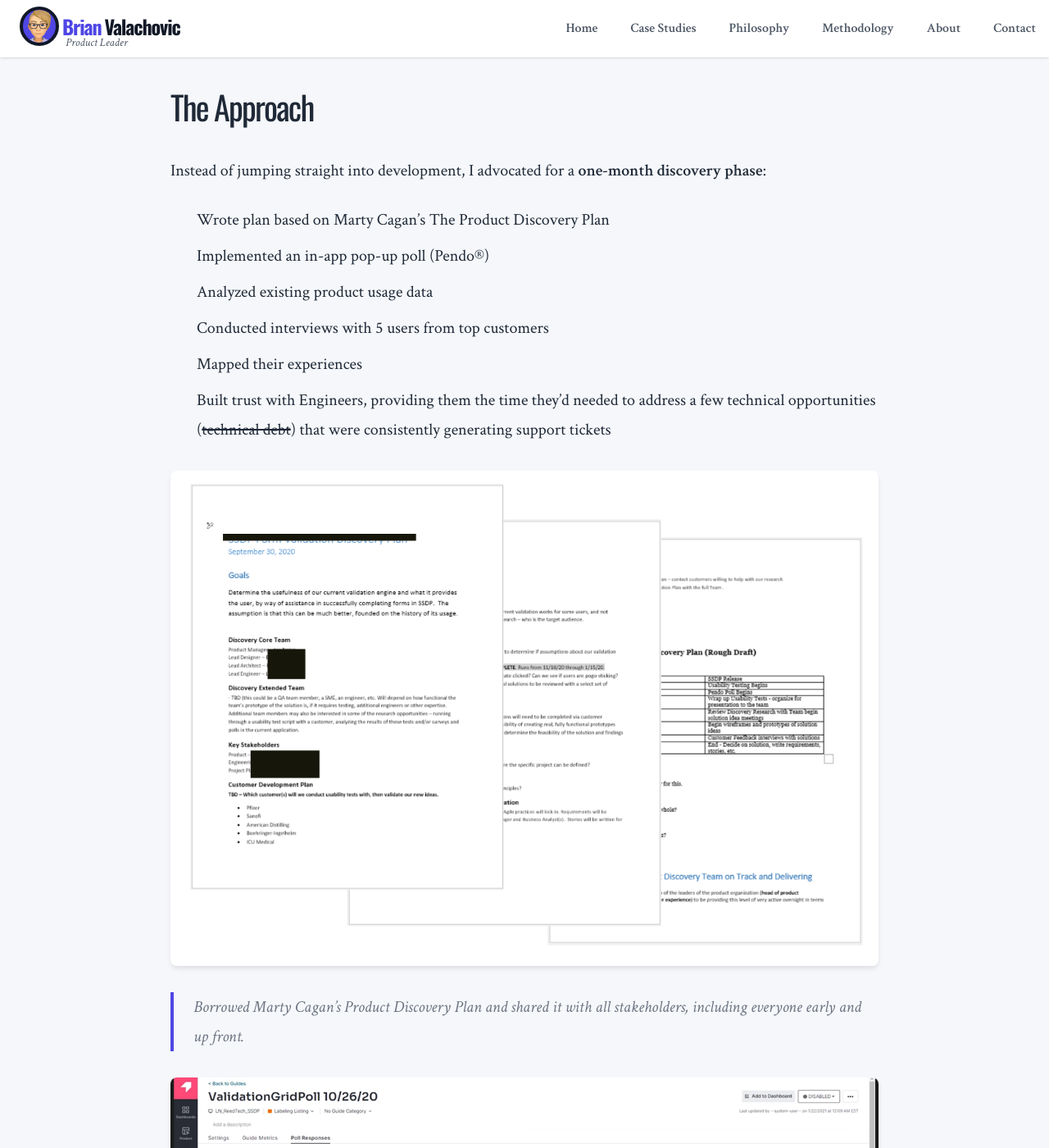
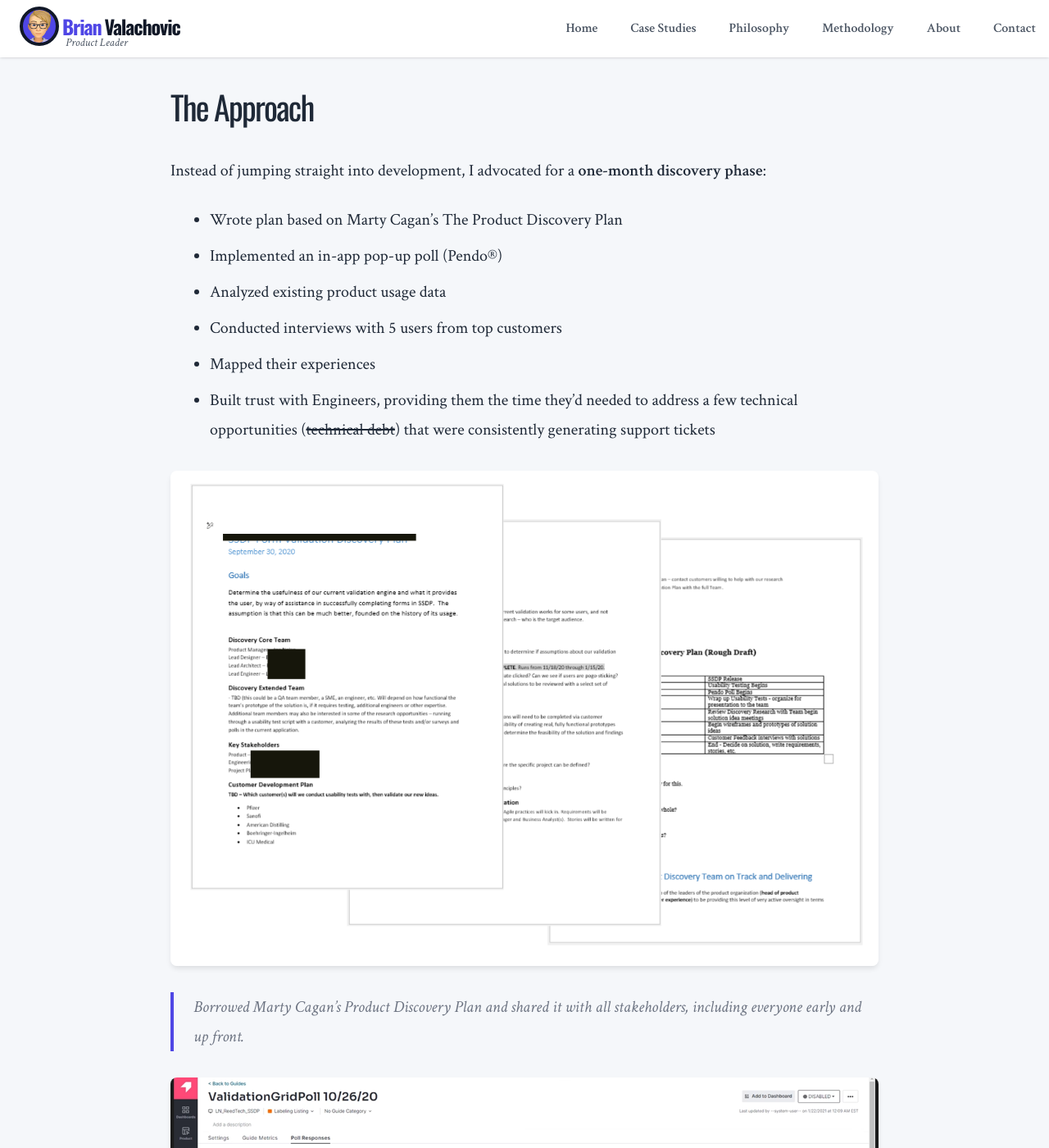
Before and after one commit to bvalachovic/bvalachovic.github.io, a Jekyll site: the page built from _case_studies/1-2m-question.md, in a window 1280 px wide and 1400 px high, scrolled down 743 px. Shown: the whole window at 82% size. Built offline with Jekyll 4.4.1, drawn with Linux system fonts in a browser that asks for light colours; nearby versions of some CDN libraries; some of the changed text lies outside the part shown.

Commit message:
Fixed bullet points in markdown files

```diff
--- a/_layouts/case-study.html
+++ b/_layouts/case-study.html
@@ -12,96 +12,7 @@
     <link rel="preconnect" href="https://fonts.gstatic.com" crossorigin />
     <link href="https://fonts.googleapis.com/css2?family=Crimson+Text:ital,wght@0,400;0,600;1,400&family=Oswald:wght@300;400;500;600;700&display=swap" rel="stylesheet" />
     <script src="https://cdn.tailwindcss.com"></script>
-    <style>
-      body {
-        font-family: 'Crimson Text', serif;
-        background-color: #f5f7fa;
-        color: #1f2937;
-      }
-
-      h1, h2, h3, h4, h5, h6 {
-        font-family: 'Oswald', sans-serif;
-        font-weight: 500;
-        letter-spacing: -0.045em;
-      }
-
-      .nav-link {
-        position: relative;
-        transition: color 0.3s ease;
-      }
-
-      .nav-link::after {
-        content: '';
-        position: absolute;
-        width: 0;
-        height: 2px;
-        bottom: -4px;
-        left: 0;
-        background-color: #4f46e5;
-        transition: width 0.3s ease;
-      }
-
-      .nav-link:hover::after {
-        width: 100%;
-      }
-
-      .case-study-content {
-        line-height: 1.8;
-      }
-
-      .case-study-content h2 {
-        font-size: 2.5rem;
-        margin-top: 3rem;
-        margin-bottom: 1.5rem;
-        color: #1f2937;
-      }
-
-      .case-study-content h3 {
-        font-size: 2rem;
-        margin-top: 2rem;
-        margin-bottom: 1rem;
-        color: #374151;
-      }
-
-      .case-study-content p {
-        font-size: 1.25rem;
-        margin-bottom: 1.5rem;
-      }
-
-      .case-study-content ul, .case-study-content ol {
-        font-size: 1.25rem;
-        margin-bottom: 1.5rem;
-        margin-left: 2rem;
-      }
-
-      .case-study-content li {
-        margin-bottom: 0.5rem;
-      }
-
-      .case-study-content blockquote {
-        border-left: 4px solid #4f46e5;
-        padding-left: 1.5rem;
-        margin: 2rem 0;
-        font-style: italic;
-        color: #6b7280;
-      }
-
-      .case-study-content img {
-        max-width: 100%;
-        height: auto;
-        margin: 2rem 0;
-        border-radius: 0.5rem;
-        box-shadow: 0 4px 6px -1px rgba(0, 0, 0, 0.1);
-      }
-
-      code {
-        font-family: 'Courier New', Courier, monospace;
-        background-color: #e5e7eb;
-        padding: 0.2em 0.4em;
-        border-radius: 3px;
-        font-size: 0.9em;
-      }
-    </style>
+    <link rel="stylesheet" href="/public/assets/css/styles.css" />
   </head>
   <body>
     {% include header.html %}
--- a/public/assets/css/styles.css
+++ b/public/assets/css/styles.css
@@ -53,6 +53,91 @@
         border-radius: 3px;
         font-size: 0.9em;
       }
+
+      .case-study-content {
+        line-height: 1.8;
+      }
+
+      .case-study-content h2 {
+        font-size: 2.5rem;
+        margin-top: 3rem;
+        margin-bottom: 1.5rem;
+        color: #1f2937;
+      }
+
+      .case-study-content h3 {
+        font-size: 2rem;
+        margin-top: 2rem;
+        margin-bottom: 1rem;
+        color: #374151;
+      }
+
+      .case-study-content p {
+        font-size: 1.25rem;
+        margin-bottom: 1.5rem;
+      }
+
+      .case-study-content ul {
+        font-size: 1.25rem;
+        margin-bottom: 1.5rem;
+        margin-left: 2rem;
+        list-style-type: disc;
+        padding-left: 1rem;
+      }
+
+      .case-study-content ol {
+        font-size: 1.25rem;
+        margin-bottom: 1.5rem;
+        margin-left: 2rem;
+        list-style-type: decimal;
+        padding-left: 1rem;
+      }
+
+      .case-study-content li {
+        margin-bottom: 0.5rem;
+      }
+
+      .case-study-content blockquote {
+        border-left: 4px solid #4f46e5;
+        padding-left: 1.5rem;
+        margin: 2rem 0;
+        font-style: italic;
+        color: #6b7280;
+      }
+
+      .case-study-content img {
+        max-width: 100%;
+        height: auto;
+        margin: 2rem 0;
+        border-radius: 0.5rem;
+        box-shadow: 0 4px 6px -1px rgba(0, 0, 0, 0.1);
+      }
+
+
+      /* Markdown list styles */
+      article ul,
+      .markdown-content ul,
+      main ul {
+        list-style-type: disc;
+        margin-left: 1.5rem;
+        margin-bottom: 1rem;
+        padding-left: 0.5rem;
+      }
+
+      article ol,
+      .markdown-content ol,
+      main ol {
+        list-style-type: decimal;
+        margin-left: 1.5rem;
+        margin-bottom: 1rem;
+        padding-left: 0.5rem;
+      }
+
+      article li,
+      .markdown-content li,
+      main li {
+        margin-bottom: 0.5rem;
+      }
       .caricature-mobile {
         position: absolute;
         width: 6.0rem;
```
Also changed, not shown: _case_studies/1-2m-question.md (+1 -1 lines).
